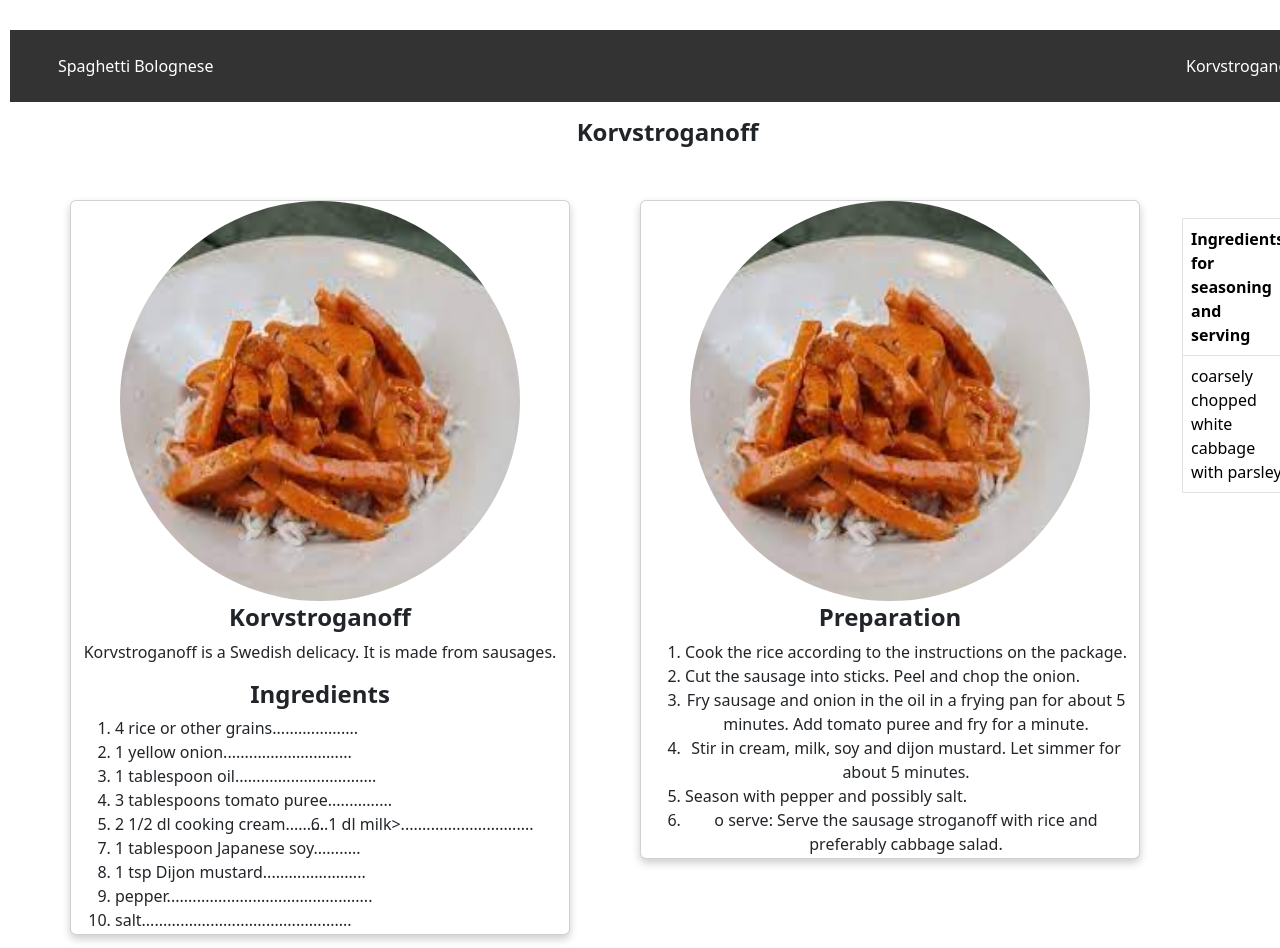
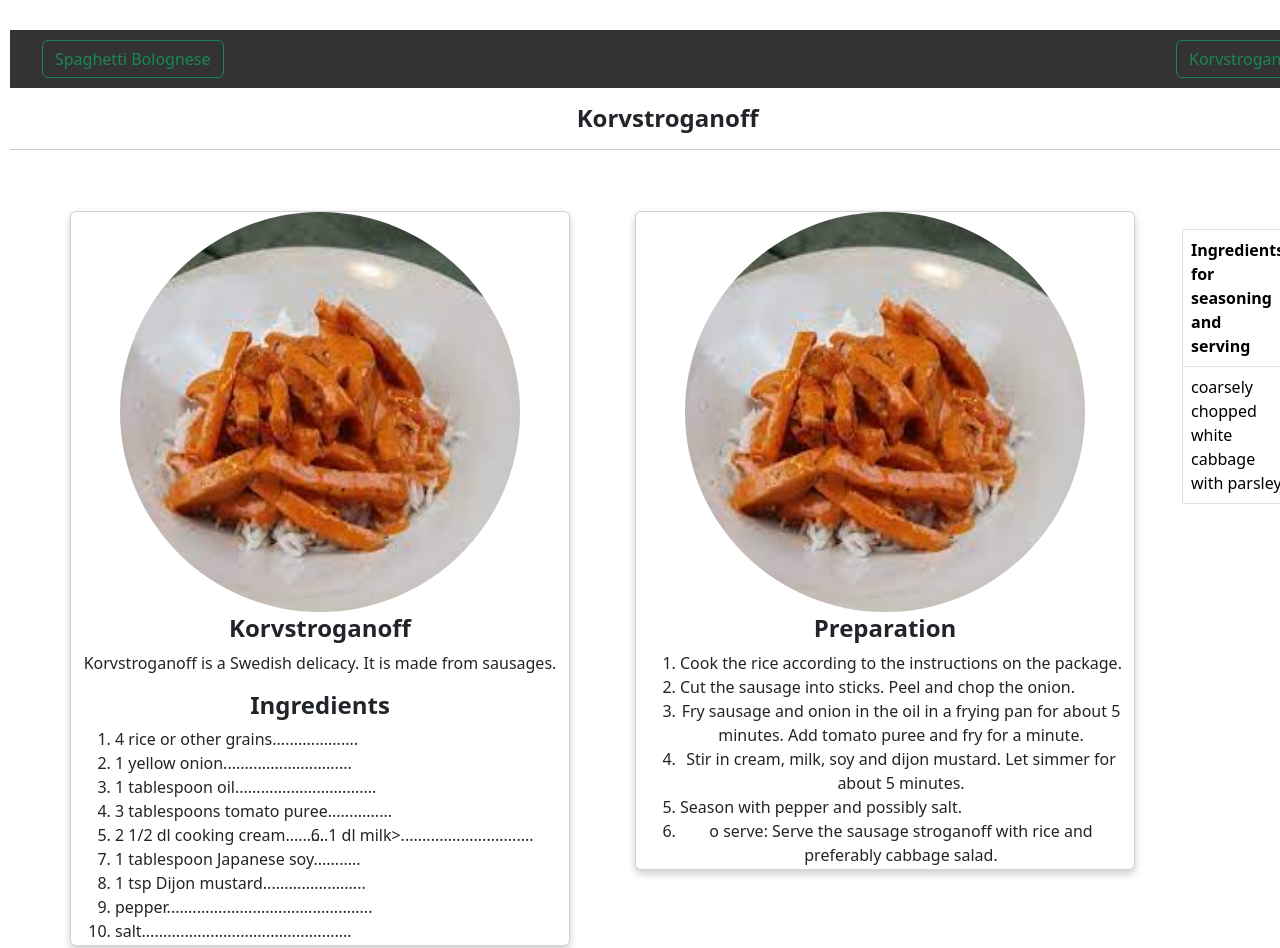
Before and after one commit to FRANCISMUNGANGU/recipe-web-page, a plain HTML site: page korvs.html in a window 1280 px wide. Shown: the top 948 px of the page. Drawn offline with nearby package versions, Linux system fonts and the light colour scheme.

```diff
--- a/css/style.css
+++ b/css/style.css
@@ -4,6 +4,7 @@ ul {
     padding: 10px;
     overflow: hidden;
     background-color: #333;
+    width: 100%;
   }
 
   li {
--- a/korvs.html
+++ b/korvs.html
@@ -14,16 +14,17 @@
 <body>
   <div class="grid-container">
   <div id="item1">
-     <ul>
-        <li><a class="active" href="index.html">Spaghetti Bolognese</a></li>
+    <ul>
+      <li><a class="btn btn-outline-success" href="index.html">Spaghetti Bolognese</a></li>
 
-        <li style="float:right;"><a href="korvs.html">Korvstroganoff</a></li>
-      </ul>
+      <li style="float:right;"><a class="btn btn-outline-success" href="korvs.html">Korvstroganoff</a></li>
+    </ul>
       <div id="heading">
         <h4><b>Korvstroganoff</b></h4>
+        <hr>
       </div>
   </div>
-      <hr>
+
      <div id="item2">
       <div class="card">
         <img src="pictures/korvstroganoff.jpeg" alt="Avatar">
```
